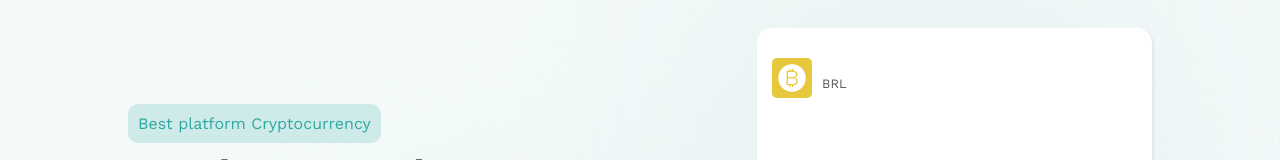
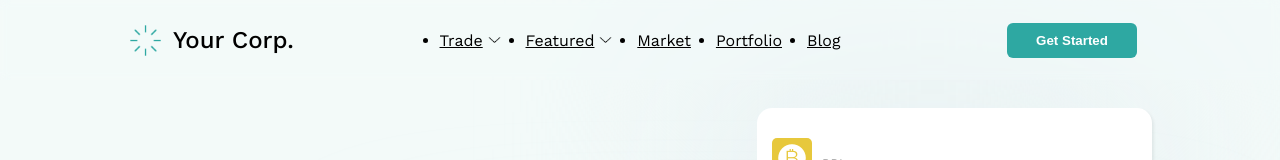
Before and after one commit to danielfalcaovt/your-company, a React app: page / in a window 1280 px wide. Shown: the top 160 px of the page. Built offline with nearby package versions, Linux system fonts and the light colour scheme; no server answers.

Commit message:
feat: ensure header render in about us page

```diff
--- a/src/presentation/components/header/elements/nav-bar-styles.scss
+++ b/src/presentation/components/header/elements/nav-bar-styles.scss
@@ -30,14 +30,14 @@
         }
       }
       &::after {
-        transition: all 0.3s;
+        transition: all 0.2s;
         content: '';
         position: absolute;
         transform-origin: center;
         bottom: 0px;
         left: 50%;
         transform: translateX(-50%);
-        background-image: linear-gradient(to right, transparent, black, transparent);
+        background-image: linear-gradient(to right, transparent, rgba(0, 0, 0, 0.705), transparent);
         height: 1px;
       }
     }
--- /dev/null
+++ b/src/presentation/components/header/header-styles.scss
@@ -0,0 +1,35 @@
+.headerComponentContainer {
+  display: flex;
+  position: sticky;
+  top: 0px;
+  justify-content: center;
+  align-items: center;
+  width: 100%;
+  margin: auto;
+  height: 10vh;
+  transition: all 0.3s;
+  background: #f3faf944;
+  backdrop-filter: blur(5px);
+  z-index: 60;
+
+  .headerComponent {
+    width: 80%;
+    display: flex;
+    justify-content: space-between;
+    align-items: center;
+  }
+  .headerIcon {
+    background: transparent;
+  }
+
+  .headerMain {
+    position: absolute;
+    left: 50%;
+    transform: translateX(-50%);
+    width: 500px;
+  }
+
+  .headerButton {
+    display: flex;
+  }
+}
--- /dev/null
+++ b/src/presentation/components/header/header.tsx
@@ -0,0 +1,23 @@
+import React from 'react'
+import * as styles from './header-styles.scss'
+import ConfirmButton from '@/presentation/elements/buttons/confirm-button'
+import AppIcon from '@/presentation/elements/icons/app-icon'
+import NavBar from './elements/nav-bar'
+
+export default function Header (): JSX.Element {
+  return (
+    <header id="pageHeader" className={styles.headerComponentContainer}>
+      <div className={styles.headerComponent}>
+        <div className={styles.headerIcon}>
+          <AppIcon iconClickFunction={() => window.location.reload()} imgSrc="/imgs/assets/app-icon.png" title="Your Corp." />
+        </div>
+        <div className={styles.headerMain}>
+          <NavBar />
+        </div>
+        <div className={styles.headerButton}>
+          <ConfirmButton text="Get Started" />
+        </div>
+      </div>
+    </header>
+  )
+}
--- a/src/presentation/pages/home.tsx
+++ b/src/presentation/pages/home.tsx
@@ -1,3 +1,4 @@
+/* eslint-disable @typescript-eslint/no-unnecessary-type-assertion */
 /* eslint-disable @typescript-eslint/return-await */
 /* eslint-disable @typescript-eslint/no-misused-promises */
 import React, { useContext, useEffect, useState } from 'react'
@@ -6,6 +7,7 @@ import { ICurrencyApi } from '@/domain/usecases/currency-api'
 import { IChartGenerator } from '@/domain/usecases/chart-generator'
 import { CurrencyDataContext } from '@/main/context/currency-data-context'
 import { IGetCurrencyHistory } from '@/domain/usecases/get-currency-history'
+import Header from '../components/header/header'
 
 interface IHomePageDependencies {
   currencyApi: ICurrencyApi
@@ -75,11 +77,23 @@ export default function HomePage (
         console.log(err)
       })
   }, [])
+
+  useEffect(() => {
+    window.addEventListener('scroll', (e) => {
+      const pageHeader = document.querySelector('#pageHeader') as HTMLDivElement
+      if (window.scrollY > 0) {
+        pageHeader.style.boxShadow = '0px 2px 3px 0px rgba(0, 0, 0, 0.144)'
+      } else {
+        pageHeader.style.boxShadow = ''
+      }
+    })
+  }, [])
+
   return (
     <>
       {isLoading && <h1>Loading....</h1>}
       <>
-        {/* <Header /> */}
+        <Header />
         <Main />
         {/* <Footer /> */}
       </>
```
